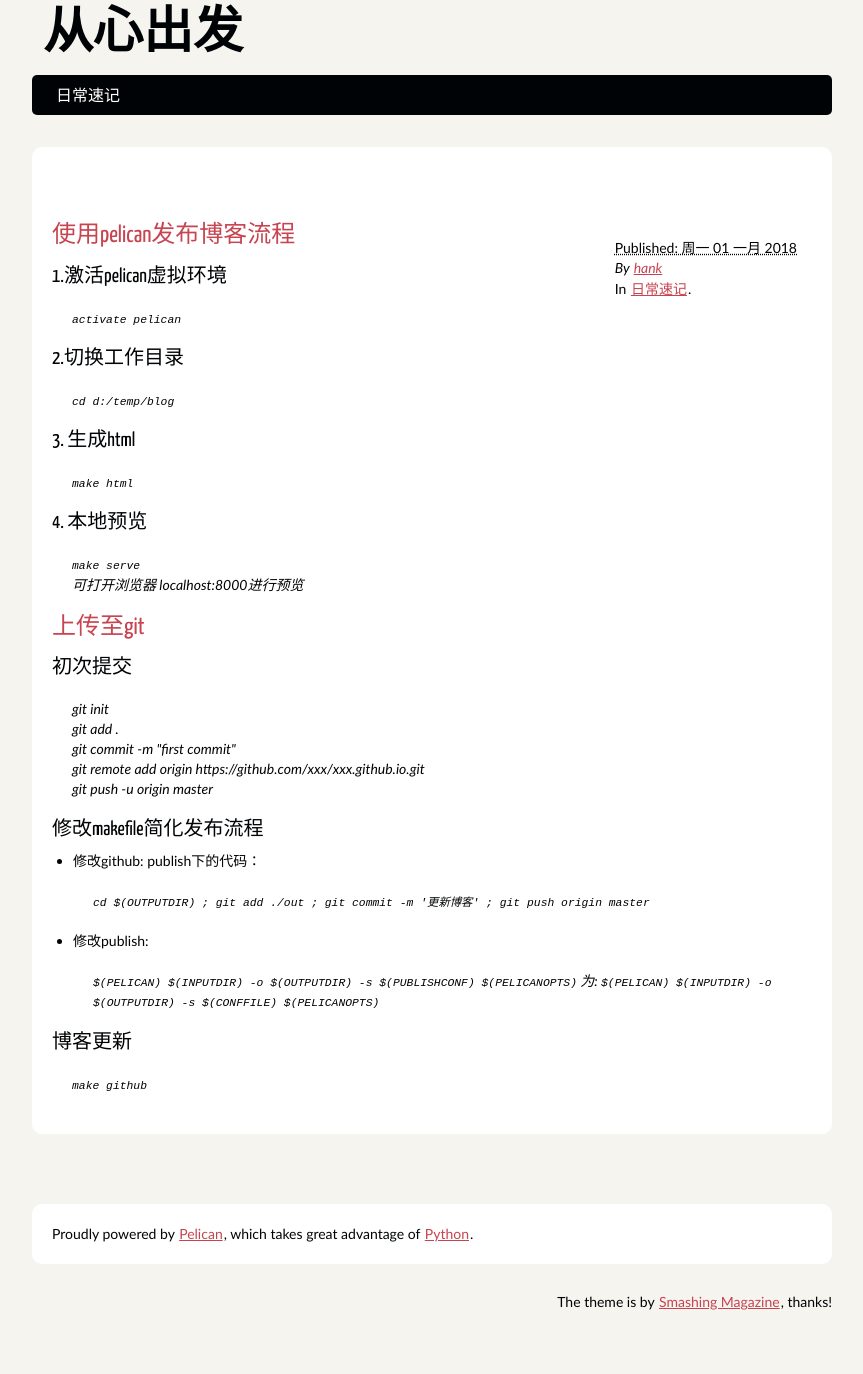
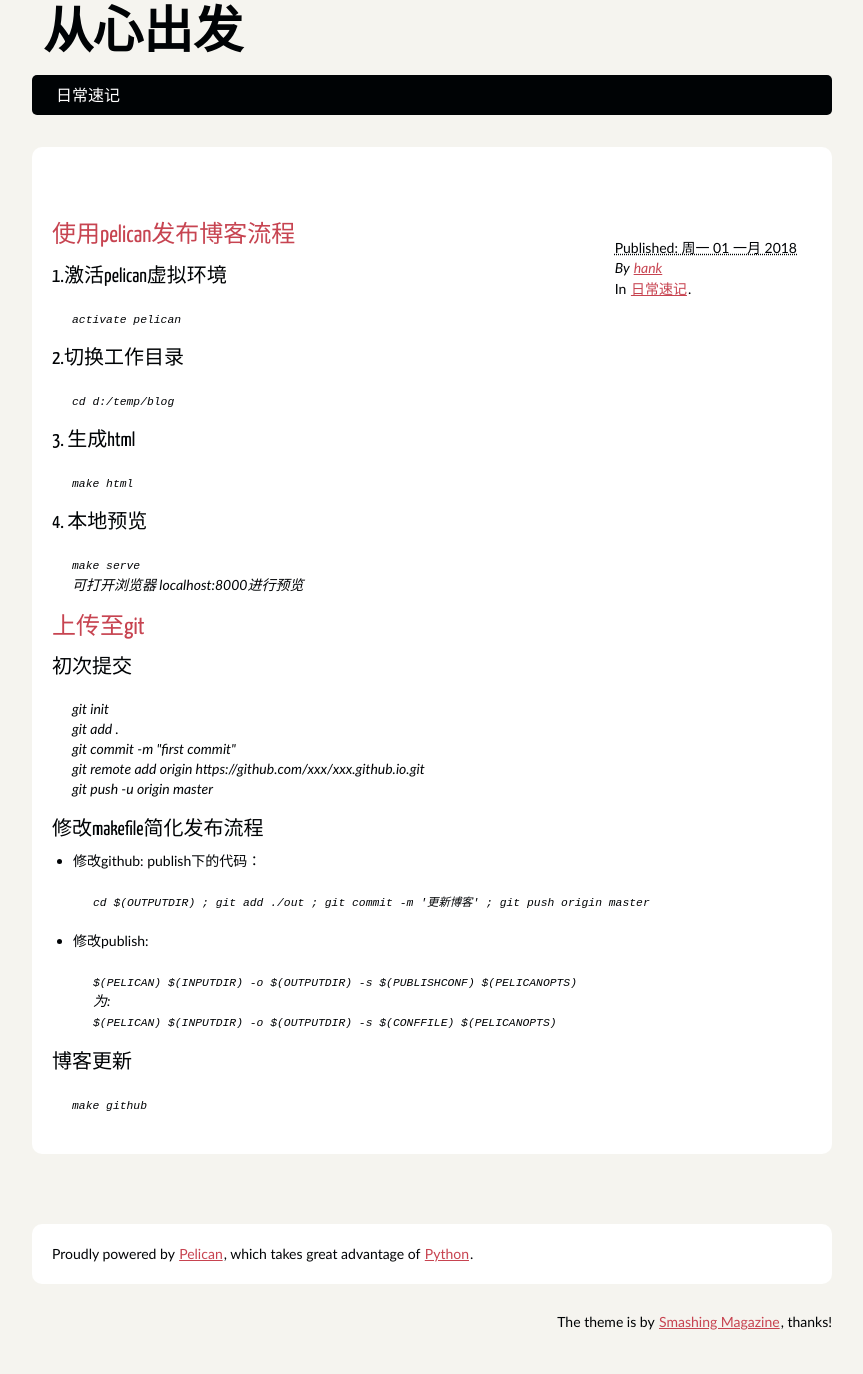
Before and after one commit to hankchen/hankchen.github.io, a plain HTML site: page index.html in a window 1280 px wide. Shown: the whole page, without its empty margins (208-1071 px from the left). Drawn offline with Linux system fonts and the light colour scheme.

Commit message:
更新博客

```diff
--- a/index.html
+++ b/index.html
@@ -65,9 +65,9 @@ git push -u origin master<br/></p>
 </blockquote>
 </li>
 <li>修改publish:<blockquote>
-<p><code>$(PELICAN) $(INPUTDIR) -o $(OUTPUTDIR) -s $(PUBLISHCONF) $(PELICANOPTS)</code>
-为:
-  <code>$(PELICAN) $(INPUTDIR) -o $(OUTPUTDIR) -s $(CONFFILE) $(PELICANOPTS)</code></p>
+<p><code>$(PELICAN) $(INPUTDIR) -o $(OUTPUTDIR) -s $(PUBLISHCONF) $(PELICANOPTS)</code> <br/>
+为: <br/>
+  <code>$(PELICAN) $(INPUTDIR) -o $(OUTPUTDIR) -s $(CONFFILE) $(PELICANOPTS)</code> <br/></p>
 </blockquote>
 </li>
 </ul>
```
Also changed, not shown: author/hank.html (+3 -3 lines), category/ri-chang-su-ji.html (+3 -3 lines), .html.
